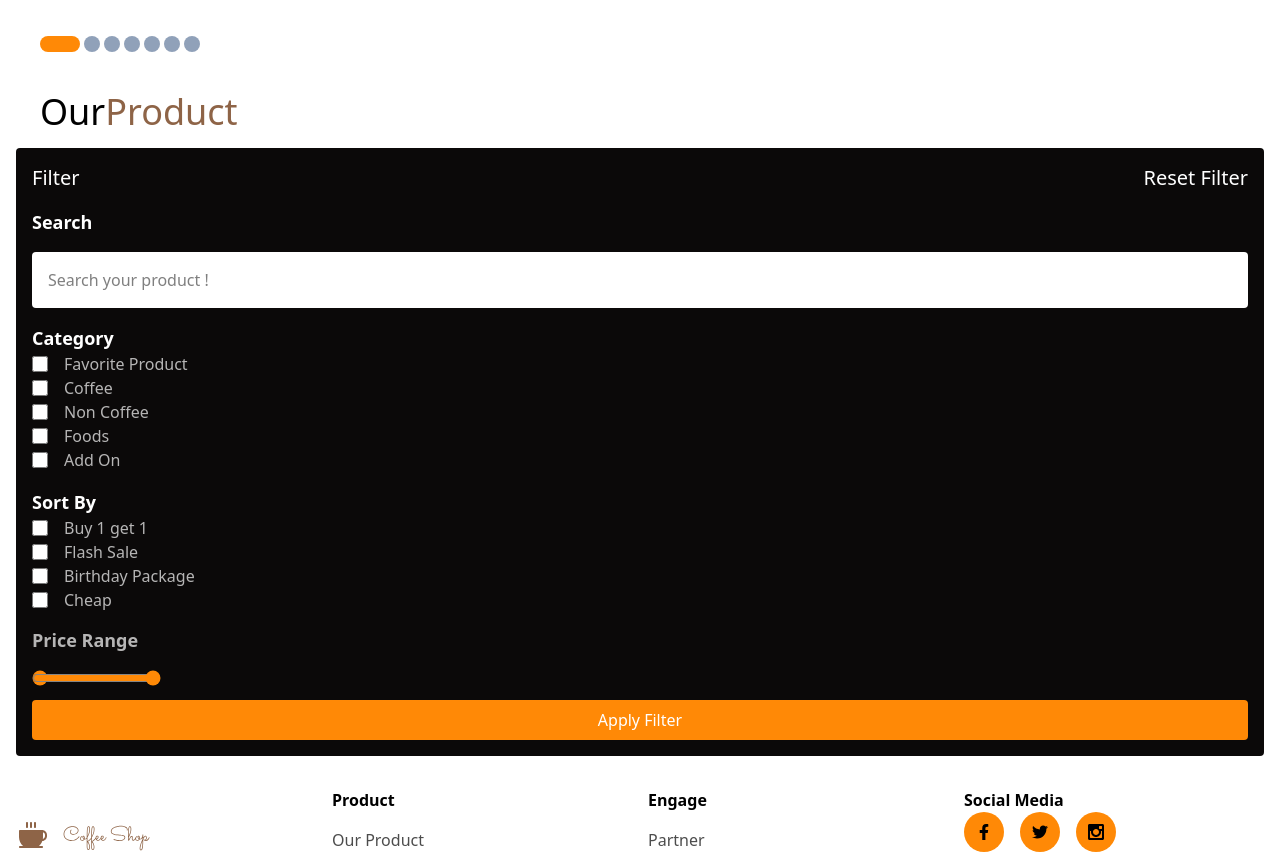
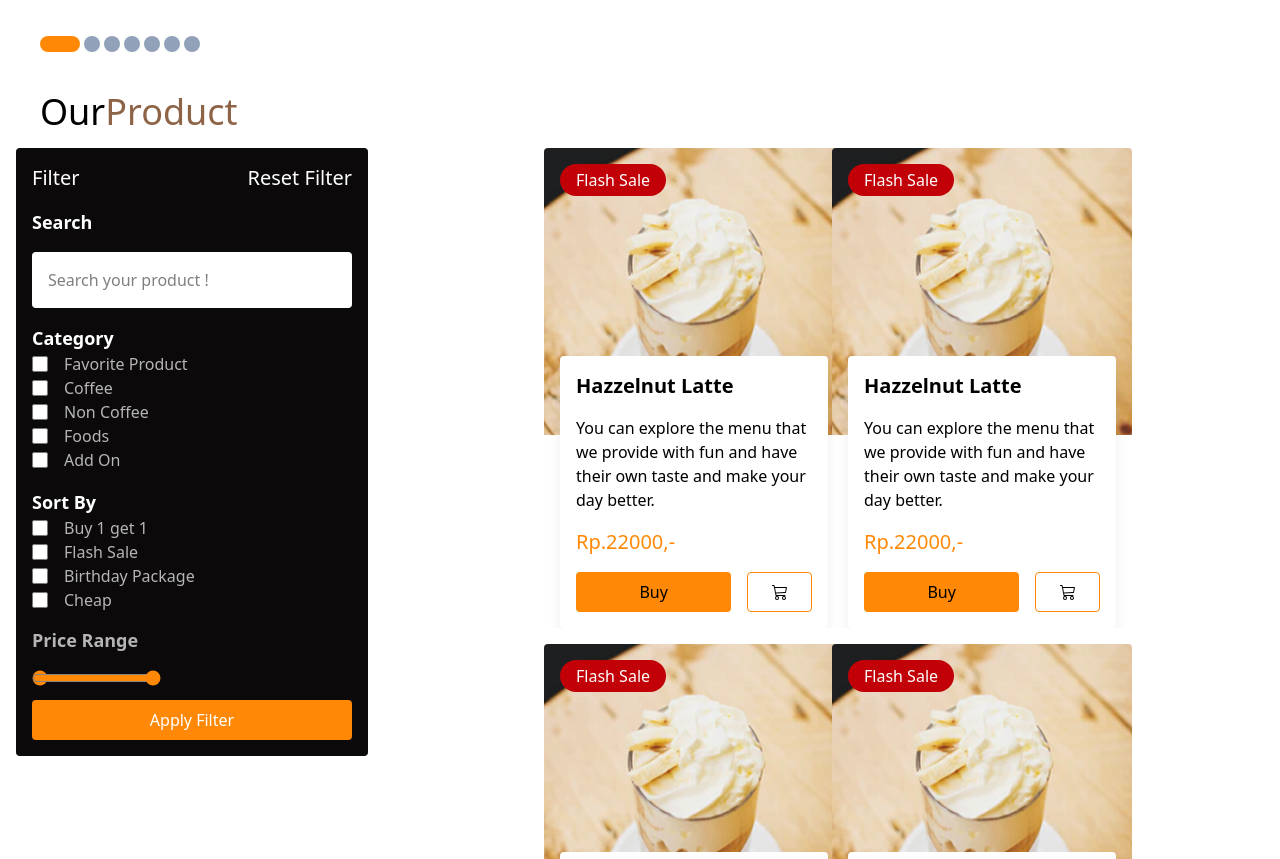
Before and after one commit to rezafauzan/koda-b6-react, a React (Vite) app: page /product in a window 1280 px wide. Shown: the part 660-1519 px from the top of the page. Built offline with nearby package versions, Linux system fonts and the light colour scheme.

Commit message:
Feat: finish product section on product page and it's responsive

```diff
--- a/src/pages/Product/Product.jsx
+++ b/src/pages/Product/Product.jsx
@@ -117,8 +117,8 @@ const ProductSection = () => {
             <div className="flex justify-between gap-4 px-10">
                 <h2 className="text-4xl">Our<span className="text-(--color-accent)">Product</span></h2>
             </div>
-            <div className="flex p-4 gap-4">
-                <aside className="flex-2 h-fit flex flex-col items-center gap-4 bg-[#0B0909] text-white p-4 rounded sticky top-1">
+            <div className="flex flex-col lg:flex-row p-4 gap-4">
+                <aside className="flex-4 h-fit flex flex-col items-center gap-4 bg-[#0B0909] text-white p-4 rounded lg:sticky lg:top-1">
                     <form className="flex flex-col w-full gap-4">
                         <div class="flex justify-between items-center">
                             <h3 className="text-xl">Filter</h3>
@@ -185,6 +185,24 @@ const ProductSection = () => {
                         <button type="submit" className="w-full h-10 bg-(--color-primary) rounded mt-4">Apply Filter</button>
                     </form>
                 </aside>
+                <div className="flex-7 grid grid-cols-1 lg:grid-cols-2 justify-between gap-4 lg:px-40">
+                    <ProductCard flashsale={true}/>
+                    <ProductCard flashsale={true}/>
+                    <ProductCard flashsale={true}/>
+                    <ProductCard flashsale={true}/>
+                    <ProductCard flashsale={true}/>
+                    <ProductCard flashsale={true}/>
+                    <ProductCard flashsale={true}/>
+                    <ProductCard flashsale={true}/>
+                    <ProductCard flashsale={true}/>
+                    <ProductCard flashsale={true}/>
+                    <ProductCard flashsale={true}/>
+                    <ProductCard flashsale={true}/>
+                    <ProductCard flashsale={true}/>
+                    <ProductCard flashsale={true}/>
+                    <ProductCard flashsale={true}/>
+                    <ProductCard flashsale={true}/>
+                </div>
             </div>
         </section>
     )
```
